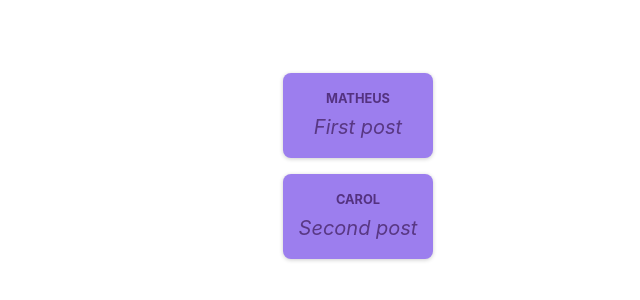
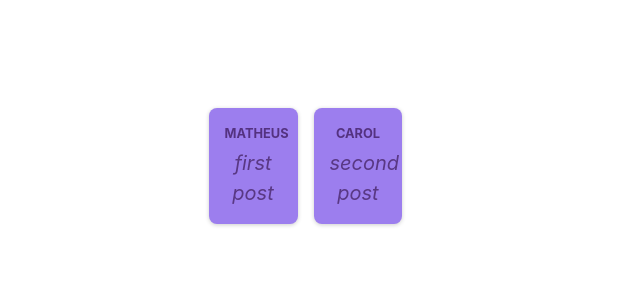
Before and after one commit to Matheus-IT/social-react, a React (Vite) app: page / in a window 1280 px wide. Shown: the part 234-534 px from the top of the page, without its empty margins (282-922 px from the left). Built offline with nearby package versions, Linux system fonts and the light colour scheme.

Commit message:
Using PostList component

```diff
--- a/src/App.jsx
+++ b/src/App.jsx
@@ -1,11 +1,15 @@
 import "./App.css";
-import Post from "./components/Post";
+import PostList from "./components/PostList";
 
 function App() {
   return (
     <>
-      <Post author="Matheus" body="First post" />
-      <Post author="Carol" body="Second post" />
+      <PostList
+        posts={[
+          { author: "matheus", body: "first post" },
+          { author: "carol", body: "second post" },
+        ]}
+      />
     </>
   );
 }
--- a/src/components/Post.jsx
+++ b/src/components/Post.jsx
@@ -2,9 +2,9 @@ import classes from "./Post.module.css";
 
 export default function Post(props) {
   return (
-    <div className={classes.post}>
+    <li className={classes.post}>
       <p className={classes.author}>{props.author}</p>
       <p className={classes.text}>{props.body}</p>
-    </div>
+    </li>
   );
 }
--- /dev/null
+++ b/src/components/PostList.jsx
@@ -0,0 +1,12 @@
+import Post from "./Post";
+import classes from "./PostList.module.css";
+
+export default function PostList(props) {
+  return (
+    <ul className={classes.posts}>
+      {props.posts.map((p) => (
+        <Post key={p.author} author={p.author} body={p.body} />
+      ))}
+    </ul>
+  );
+}
--- /dev/null
+++ b/src/components/PostList.module.css
@@ -0,0 +1,10 @@
+.posts {
+    list-style: none;
+    max-width: 50rem;
+    margin: 1rem auto;
+    padding: 1rem 0;
+    display: grid;
+    gap: 1rem;
+    grid-template-columns: repeat(3, 30%);
+    justify-content: center;
+}
```
